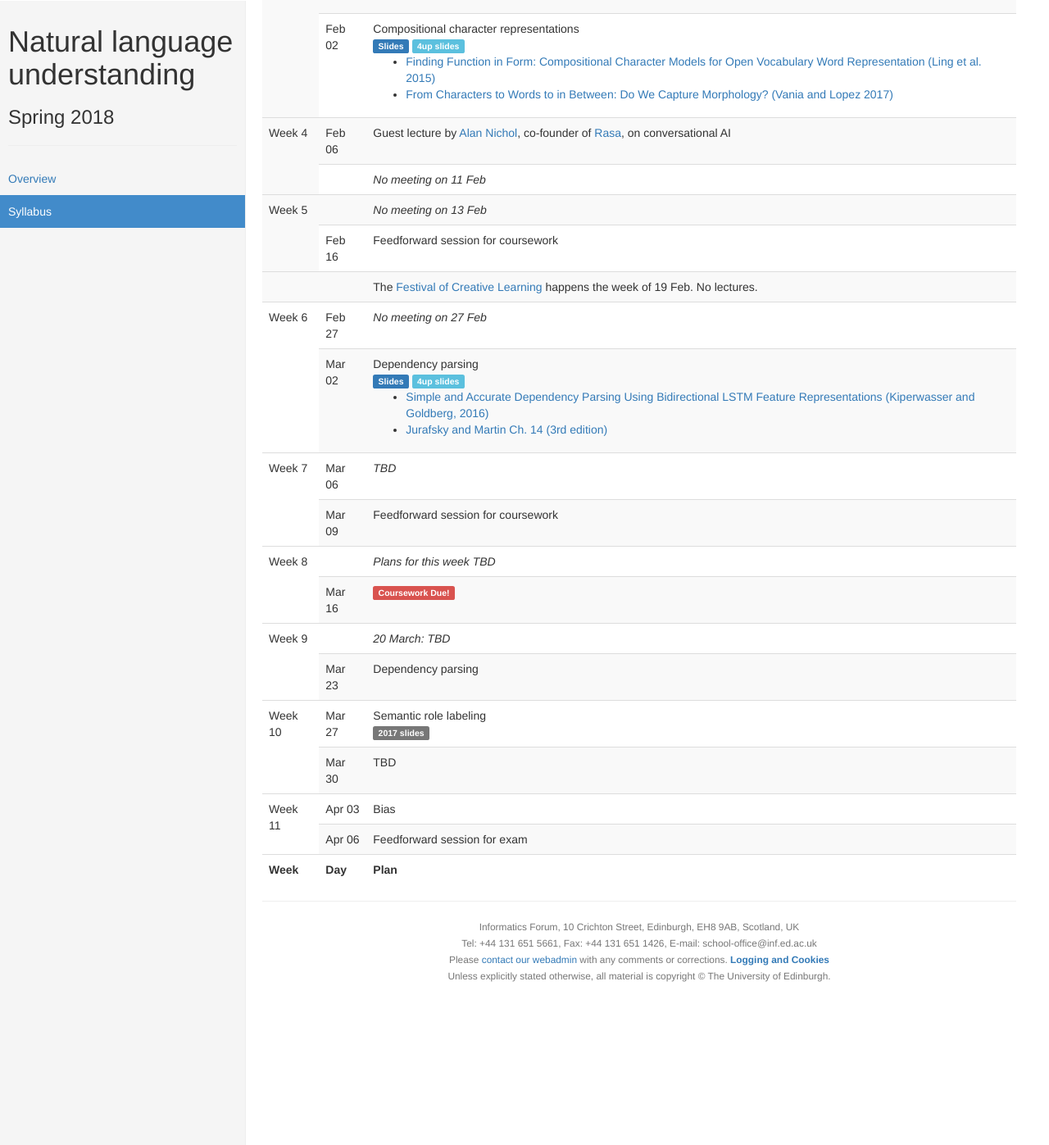
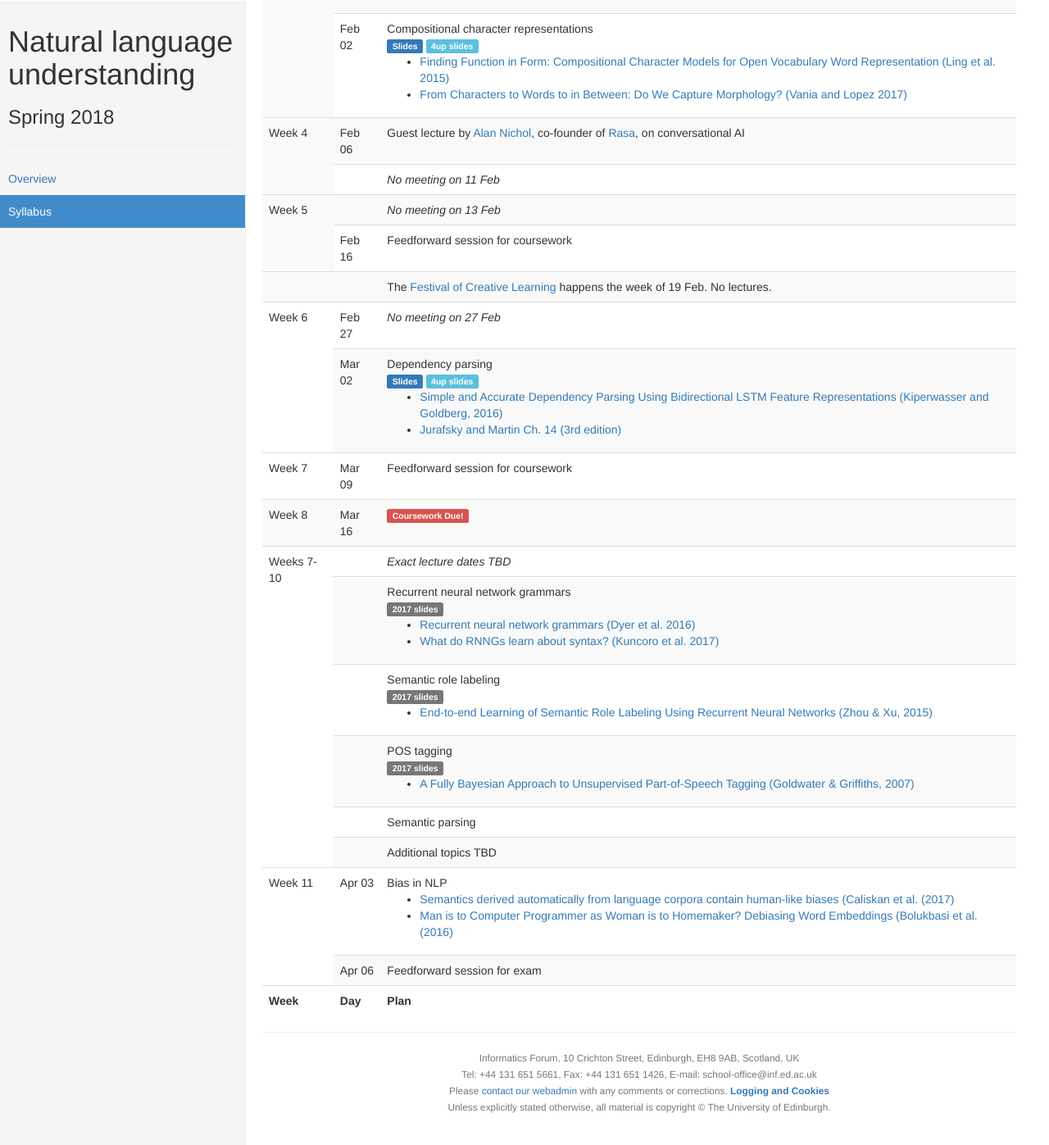
Before and after one commit to alopez/nlu-class, a Jekyll site: the page built from syllabus.md, in a window 1280 px wide and 1400 px high, scrolled down 688 px. Shown: the top 1397 px of the window at 82% size. Built offline with Jekyll 4.4.1, drawn with Linux system fonts in a browser that asks for light colours; before the commit the page ends 1928 px from its top, so only the background shows below that.

Commit message:
Update syllabus

```diff
--- a/_data/syllabus.yaml
+++ b/_data/syllabus.yaml
@@ -106,41 +106,52 @@
       url: https://web.stanford.edu/~jurafsky/slp3/
 - name: Week 7
   plan:
-  - date: 2018-03-06
-    header:
-    - title: "<i>TBD</i>"
   - date: 2018-03-09
     header:
     - title: "Feedforward session for coursework"
 - name: Week 8
   plan:
-  - header:
-    - title: "<i>Plans for this week TBD</i>"
-      type: lecture
   - date: 2018-03-16
     header:
     - type: coursework
-- name: Week 9
+- name: Weeks 7-10
   plan:
   - header:
-    - title: "<i>20 March: TBD</i>"
-  - date: 2018-03-23
-    header:
-    - title: "Dependency parsing"
-- name: Week 10
-  plan:
-  - date: 2018-03-27
-    header:
+    - title: "<i>Exact lecture dates TBD</i>"
+  - header:
+    - title: "Recurrent neural network grammars"
+      oldslides: https://alopez.github.io/mt-class/assets/slides/17.pdf
+    items:
+    - description: "Recurrent neural network grammars (Dyer et al. 2016)"
+      url: https://arxiv.org/pdf/1602.07776.pdf
+    - description: "What do RNNGs learn about syntax? (Kuncoro et al. 2017)"
+      url: http://www.aclweb.org/anthology/E17-1117
+  - header:
     - title: "Semantic role labeling"
       oldslides: assets/slides/2017/nlu_l14_srl.pdf
-  - date: 2018-03-30
-    header:
-    - title: "TBD"
+    items:
+    - description: "End-to-end Learning of Semantic Role Labeling Using Recurrent Neural Networks (Zhou & Xu, 2015)"
+      url: http://www.aclweb.org/anthology/P15-1109
+  - header:
+    - title: "POS tagging"
+      oldslides: assets/slides/2017/nlu_l10_unsuptag1.pdf
+    items:
+    - description: "A Fully Bayesian Approach to Unsupervised Part-of-Speech Tagging (Goldwater & Griffiths, 2007)"
+      url: http://www.aclweb.org/anthology/P/P07/P07-1094.pdf
+  - header:
+    - title: "Semantic parsing"
+  - header:
+    - title: "Additional topics TBD"
 - name: Week 11
   plan:
   - date: 2018-04-03
     header:
-    - title: "Bias"
+    - title: "Bias in NLP"
+    items:
+    - description: "Semantics derived automatically from language corpora contain human-like biases (Caliskan et al. (2017)"
+      url: http://opus.bath.ac.uk/55288/4/CaliskanEtAl_authors_full.pdf
+    - description: "Man is to Computer Programmer as Woman is to Homemaker? Debiasing Word Embeddings (Bolukbasi et al. (2016)"
+      url: http://papers.nips.cc/paper/6228-man-is-to-computer-programmer-as-woman-is-to-homemaker-debiasing-word-embeddings.pdf
   - date: 2018-04-06
     header:
     - title: "Feedforward session for exam"
```
